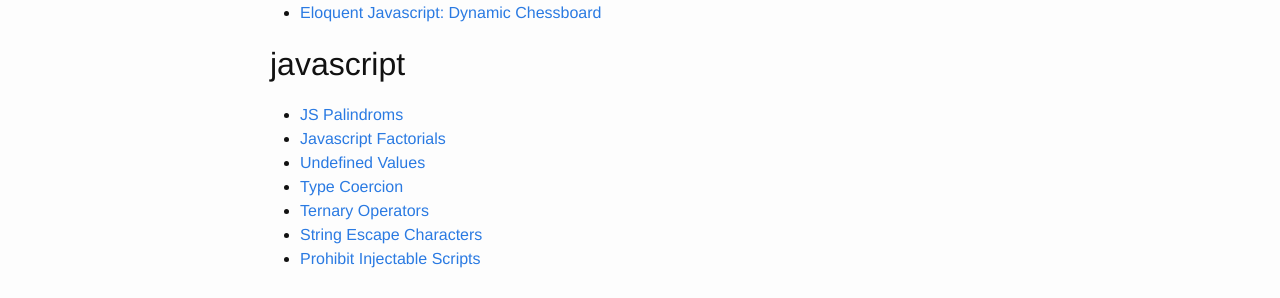
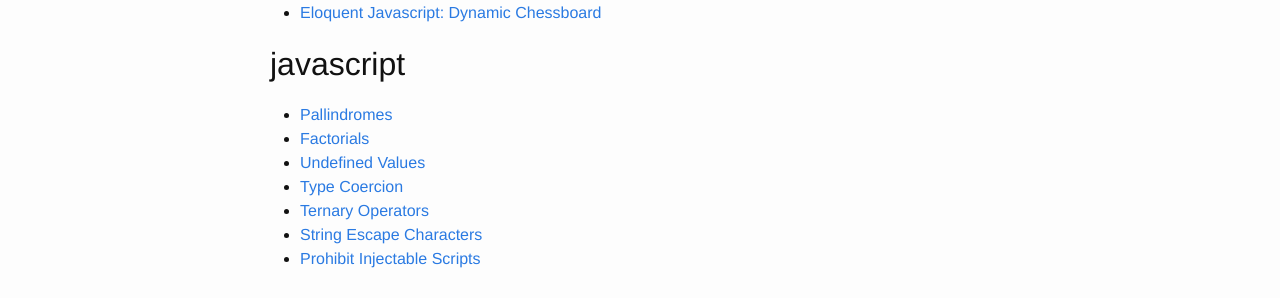
Before and after one commit to somecallmejosh/front-end-notes, a Jekyll site: the page built from index.html, in a window 1280 px wide. Shown: the part 274-572 px from the top of the page. Built offline with Jekyll 4.4.1, drawn with Linux system fonts in a browser that asks for light colours.

Commit message:
Update post titles and filenames.

```diff
--- a/_posts/2016-1-21-js-factorials.markdown
+++ b/_posts/2016-1-21-js-factorials.markdown
@@ -1,6 +1,6 @@
 ---
 layout: post
-title:  "Javascript Factorials"
+title:  "Factorials"
 date:   2016-1-21 09:59:53 -0500
 categories: javascript
 ---
--- a/_posts/2016-1-21-js-palindromes.markdown
+++ b/_posts/2016-1-21-js-pallindromes.markdown
@@ -1,6 +1,6 @@
 ---
 layout: post
-title:  "JS Palindroms"
+title:  "Pallindromes"
 date:   2016-1-21 09:59:53 -0500
 categories: javascript
 ---
```
